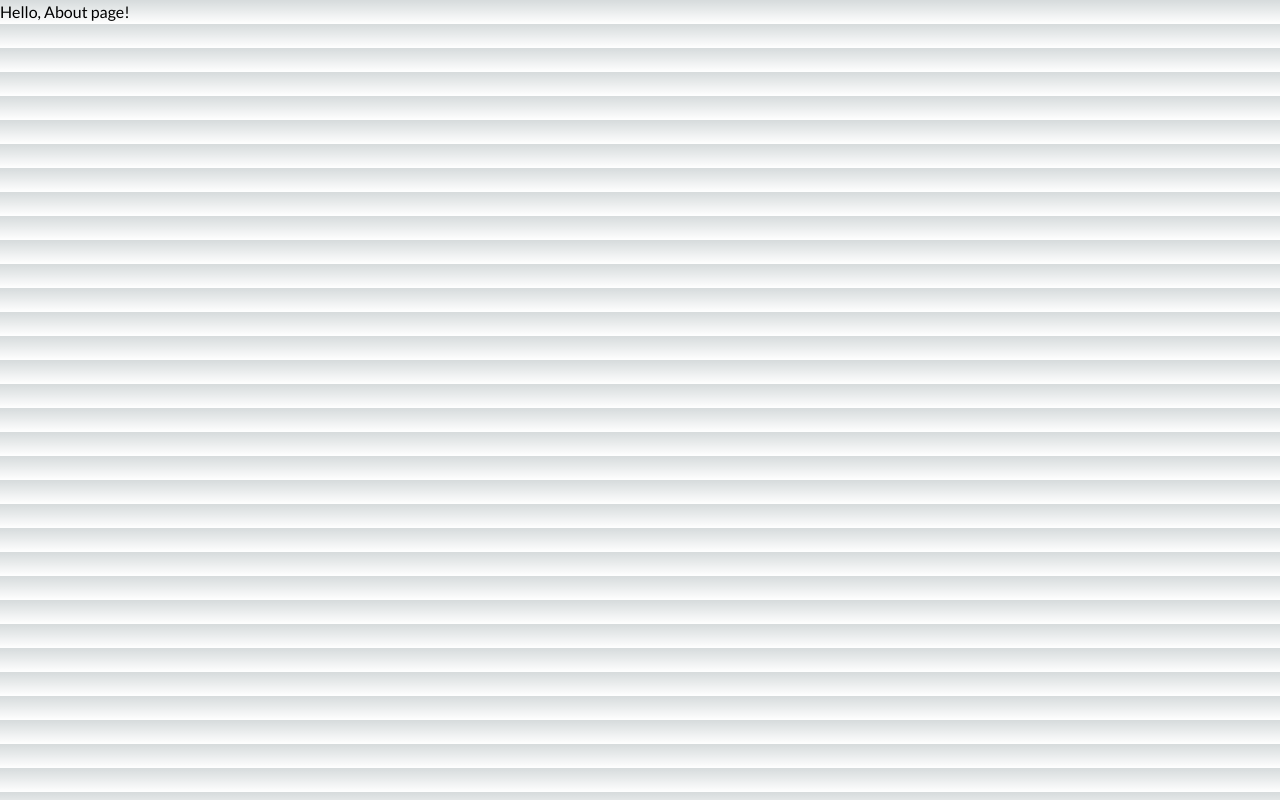
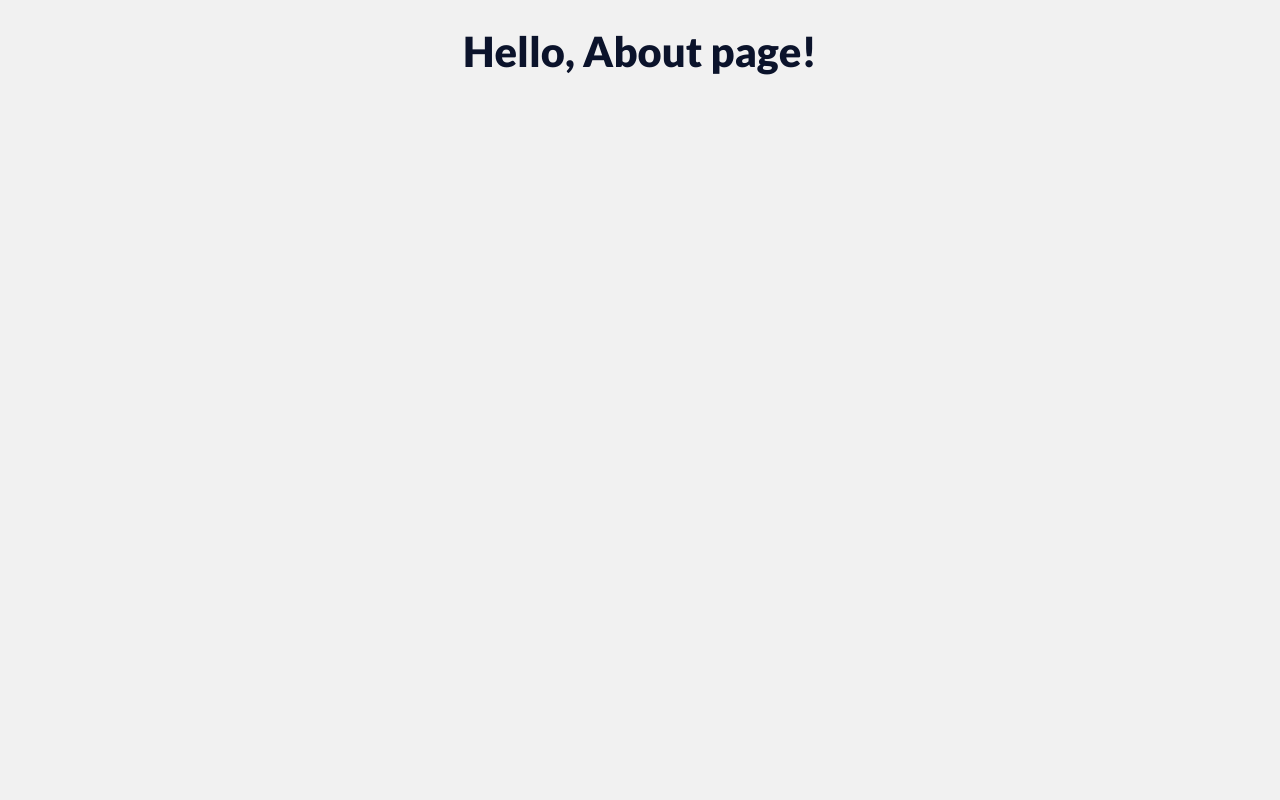
Before and after one commit to markadamfoster/markadamfoster2, a Next.js app: page /about in a window 1280 px wide. Built offline with nearby package versions, Linux system fonts and the light colour scheme.

Commit message:
add global styles

```diff
--- a/src/app/globals.css
+++ b/src/app/globals.css
@@ -3,25 +3,73 @@
 @tailwind utilities;
 
 :root {
-  --foreground-rgb: 0, 0, 0;
-  --background-start-rgb: 214, 219, 220;
-  --background-end-rgb: 255, 255, 255;
-}
-
-@media (prefers-color-scheme: dark) {
-  :root {
-    --foreground-rgb: 255, 255, 255;
-    --background-start-rgb: 0, 0, 0;
-    --background-end-rgb: 0, 0, 0;
-  }
+  --textDark: #0b132b;
+  --richBlack: #040404;
+  --blue: #1d3461;
+  --teal: #247ba0;
+  --action: #247ba0;
+  --actionHover: #095b6c;
+  --offWhite: #eee;
+  --offWhiteBG: #f1f1f1;
 }
 
 body {
-  color: rgb(var(--foreground-rgb));
-  background: linear-gradient(
-      to bottom,
-      transparent,
-      rgb(var(--background-end-rgb))
-    )
-    rgb(var(--background-start-rgb));
+  font-family: Lato, -apple-system, BlinkMacSystemFont, "Segoe UI", Roboto,
+    Oxygen, Ubuntu, Cantarell, "Open Sans", "Helvetica Neue", sans-serif;
+  color: var(--textDark);
+  overflow-x: hidden;
+  -webkit-font-smoothing: antialiased;
+  background-color: var(--offWhiteBG);
 }
+
+/* Headings */
+h1,
+h2,
+h3,
+h4,
+h5,
+h6 {
+  font-weight: 900;
+}
+
+h1 {
+  font-size: 2.6rem;
+  text-align: center;
+  margin-top: 20px;
+}
+
+a {
+  color: var(--action);
+  text-decoration: none;
+  transition: 200ms;
+}
+
+a:hover {
+  color: var(--actionHover);
+}
+
+blockquote {
+  background: white;
+  padding: 1px 20px;
+  border-left: 4px solid var(--teal);
+  border-radius: 0 5px 5px 0;
+  box-shadow: 2px 2px 8px rgba(0, 0, 0, 0.05);
+}
+
+.container {
+  flex: 1;
+  max-width: calc(800px + 8vw);
+  margin: 0 auto;
+  padding: 0 4vw;
+}
+
+/* Code syntax overrides */
+code,
+kbd,
+samp {
+  font-size: 0.8em;
+}
+
+:not(pre) > code[class*="language-"] {
+  padding: 0.1em 0.3em !important;
+}
```
Also changed, not shown: 1 other file (tests, documents, lock files or other folders).
